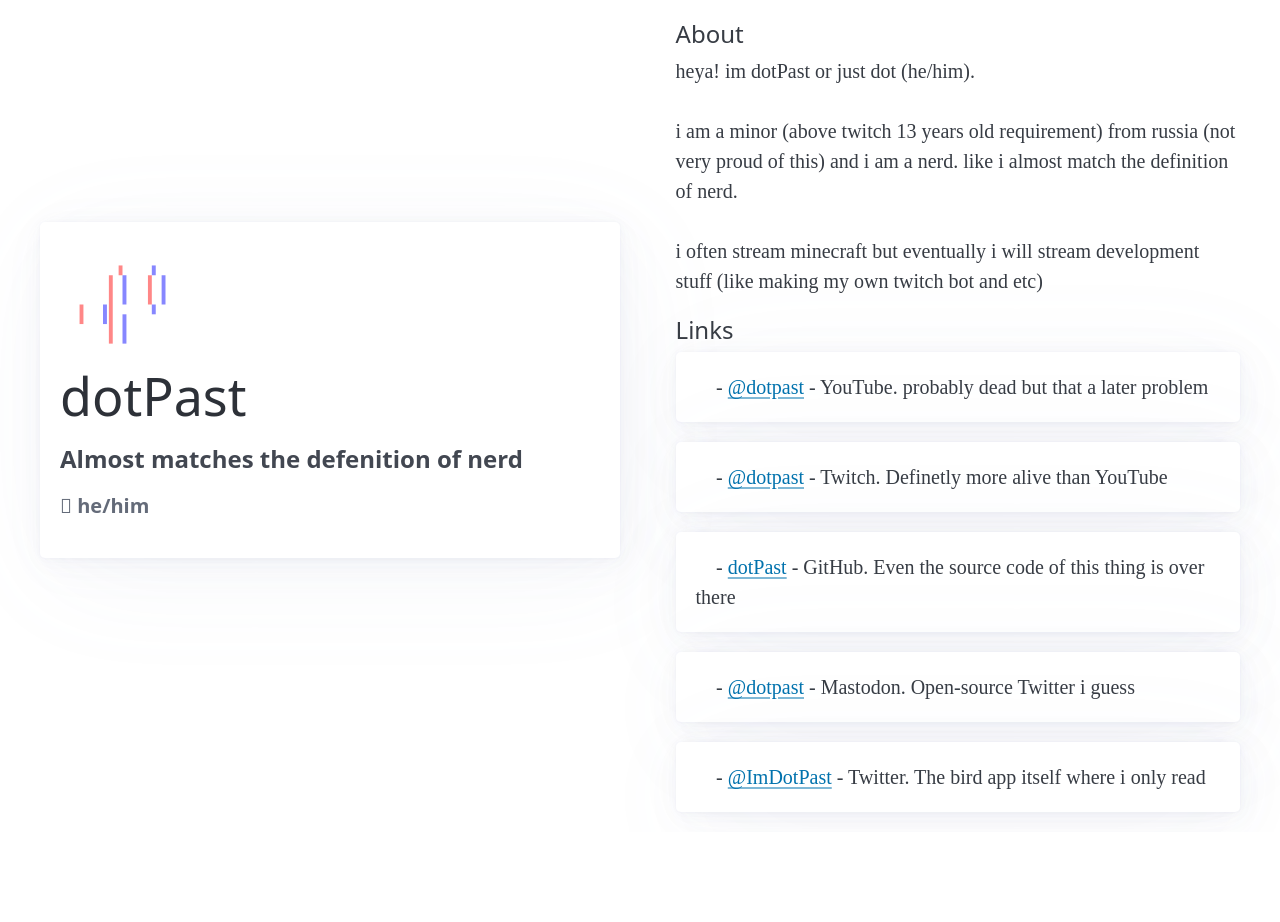
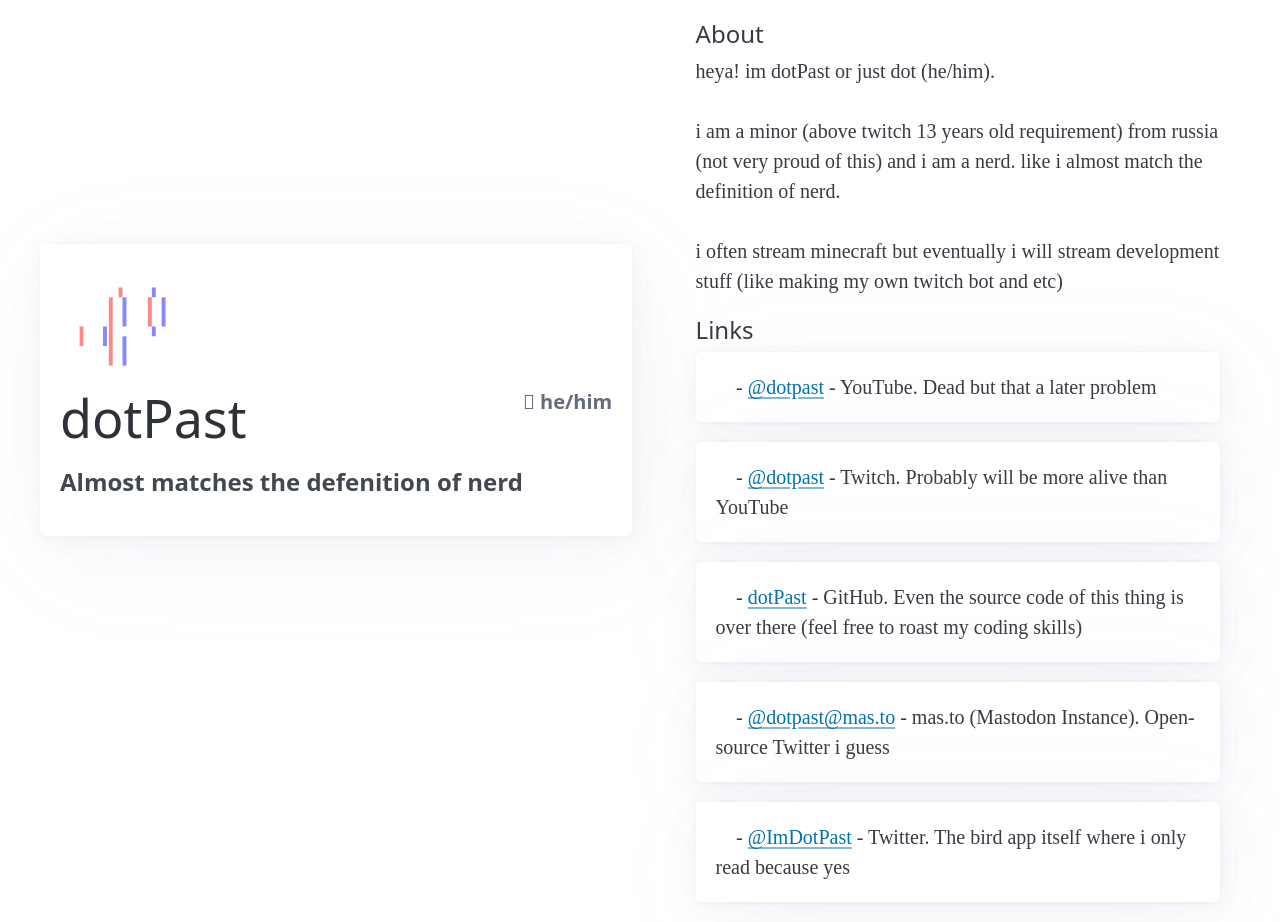
Before and after one commit to dotPast/dotpastWebsitev2, a Vue app: page / in a window 1280 px wide. Before the commit the page ends 832 px from the top, so only its background shows below. Built offline with nearby package versions, Linux system fonts and the light colour scheme; a web font is replaced by a local one.

Commit message:
add: mastodon link verification

```diff
--- a/src/App.vue
+++ b/src/App.vue
@@ -5,7 +5,7 @@
 
 <template>
   <header>
-    <article style="margin-right: 1em;">
+    <article>
       <img alt="dotPast Logo" class="logo" src="@/assets/logo.png" width="125" height="125" style="margin-bottom: 0;"/>
       <div class="wrapper">
 
--- a/src/components/AboutSection.vue
+++ b/src/components/AboutSection.vue
@@ -4,7 +4,7 @@
 </script>
 
 <template>
-  <AboutItem style="margin-top: 1em;">
+  <AboutItem style="margin: 1em 1em 0 1em;">
     <template #icon>
       
     </template>
@@ -14,17 +14,17 @@
     i am a minor (above twitch 13 years old requirement) from russia (not very proud of this) and i am a nerd. like i almost match the definition of nerd.<br><br>
     i often stream minecraft but eventually i will stream development stuff (like making my own twitch bot and etc)
   </AboutItem>
-  <AboutItem style="margin-top: 1em;">
+  <AboutItem style="margin: 1em 1em 0 1em;">
     <template #icon>
       
     </template>
     <template #heading>Links</template>
 
-    <article>󰗃 - <a href="https://youtube.com/@dotpast" target="_blank">@dotpast</a> - YouTube. probably dead but that a later problem</article>
-    <article> - <a href="https://twitch.tv/dotpast" target="_blank">@dotpast</a> - Twitch. Definetly more alive than YouTube</article>
-    <article>󰊤 - <a href="https://github.com/dotPast" target="_blank">dotPast</a> - GitHub. Even the source code of this thing is over there</article>
-    <article>󰫑 - <a href="https://mastodon.social/@dotpast" target="_blank">@dotpast</a> - Mastodon. Open-source Twitter i guess</article>
-    <article>󰕄 - <a href="https://twitter.com/ImDotPast" target="_blank">@ImDotPast</a> - Twitter. The bird app itself where i only read</article>
+    <article>󰗃 - <a href="https://youtube.com/@dotpast" target="_blank">@dotpast</a> - YouTube. Dead but that a later problem</article>
+    <article> - <a href="https://twitch.tv/dotpast" target="_blank">@dotpast</a> - Twitch. Probably will be more alive than YouTube</article>
+    <article>󰊤 - <a href="https://github.com/dotPast" target="_blank">dotPast</a> - GitHub. Even the source code of this thing is over there (feel free to roast my coding skills)</article>
+    <article>󰫑 - <a href="https://mas.to/@dotpast" target="_blank" rel="me">@dotpast@mas.to</a> - mas.to (Mastodon Instance). Open-source Twitter i guess</article>
+    <article>󰕄 - <a href="https://twitter.com/ImDotPast" target="_blank">@ImDotPast</a> - Twitter. The bird app itself where i only read because yes</article>
 
   </AboutItem>
 
```
Also changed, not shown: 1 other file (tests, documents, lock files or other folders).
